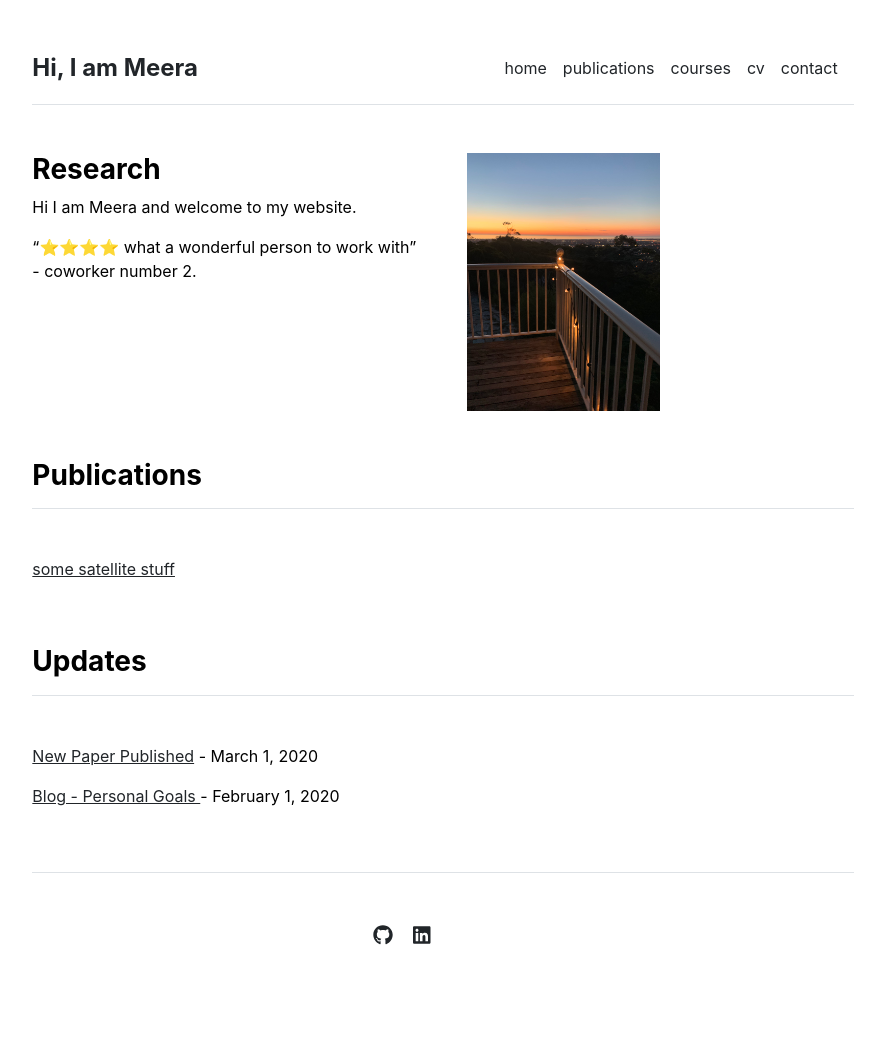
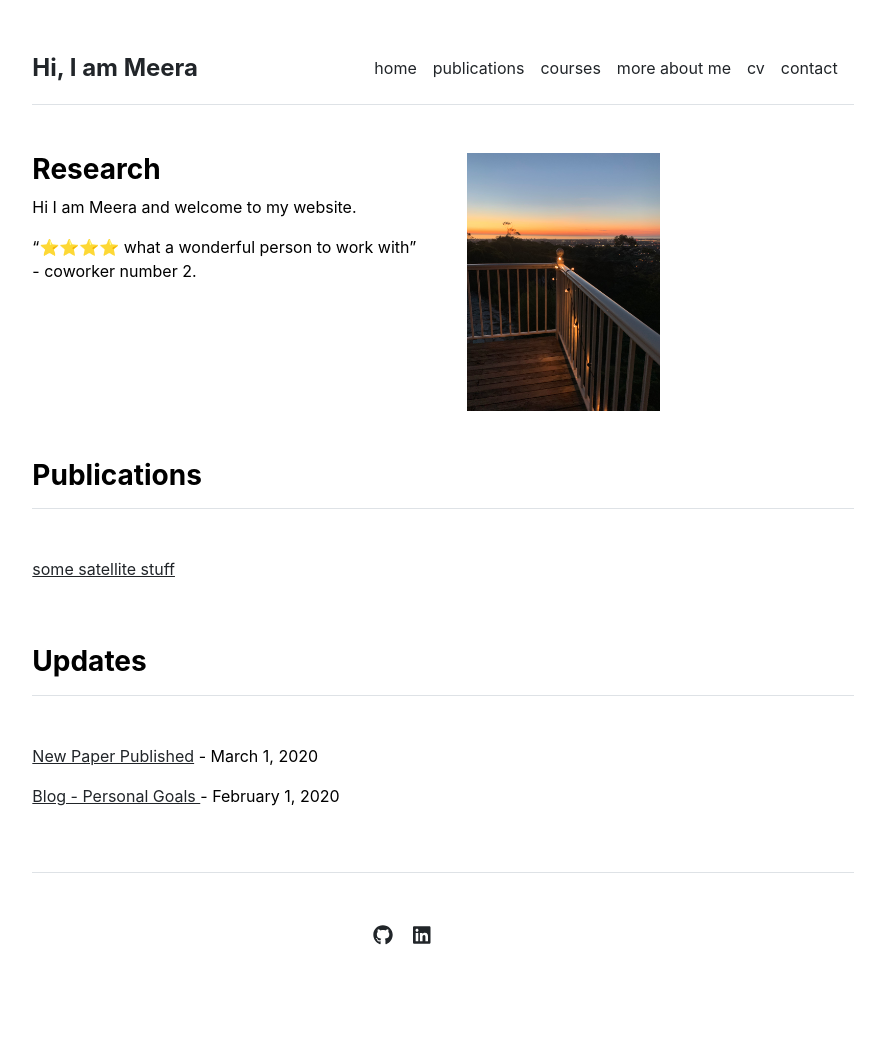
Before and after one commit to astrogirl1/astrogirl1, a Jekyll site: the page built from index.md, in a window 1280 px wide. Shown: the whole page, without its empty margins (197-1066 px from the left). Built offline with Jekyll 4.4.1, drawn with Linux system fonts in a browser that asks for light colours.

Commit message:
adding a personal tab

```diff
--- a/_data/settings.yml
+++ b/_data/settings.yml
@@ -2,6 +2,7 @@ menu:
 - {name: 'home', url: '/index'}
 - {name: 'publications', url: '/publications'}
 - {name: 'courses', url: '/courses'}
+- {name: 'more about me', url: '/personal'}
 - {name: 'cv', url: '/cv'}
 - {name: 'contact', url: '/contact'}
 
```
